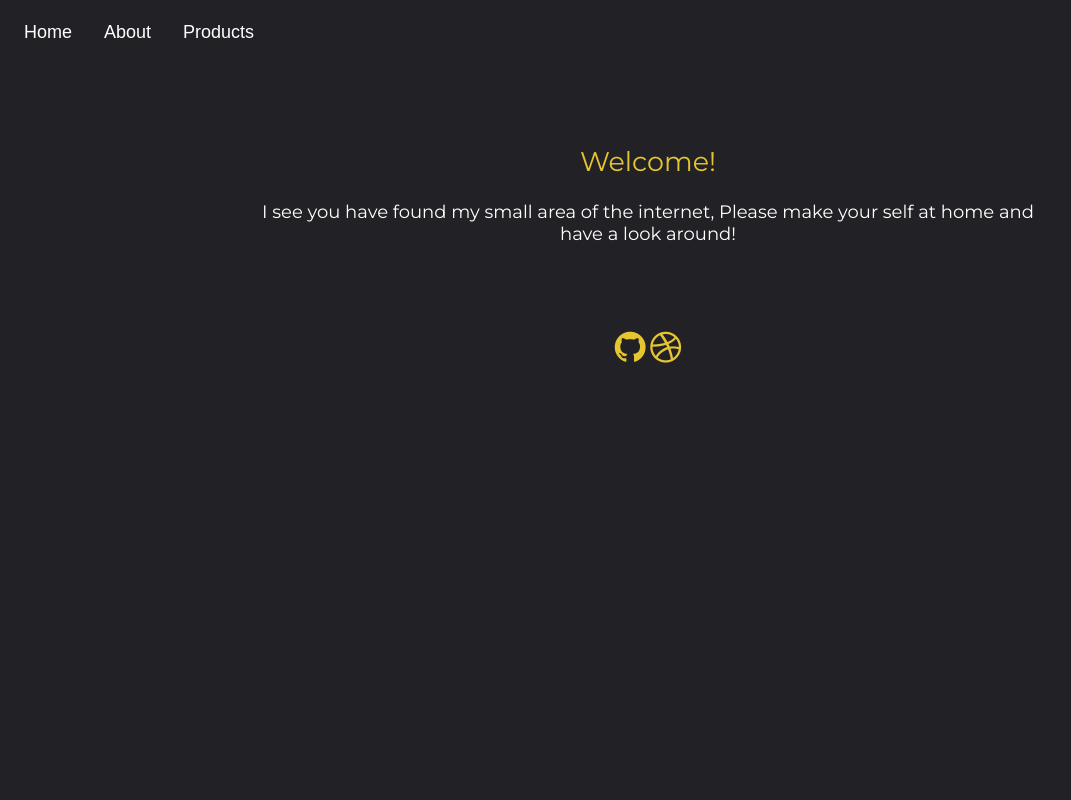
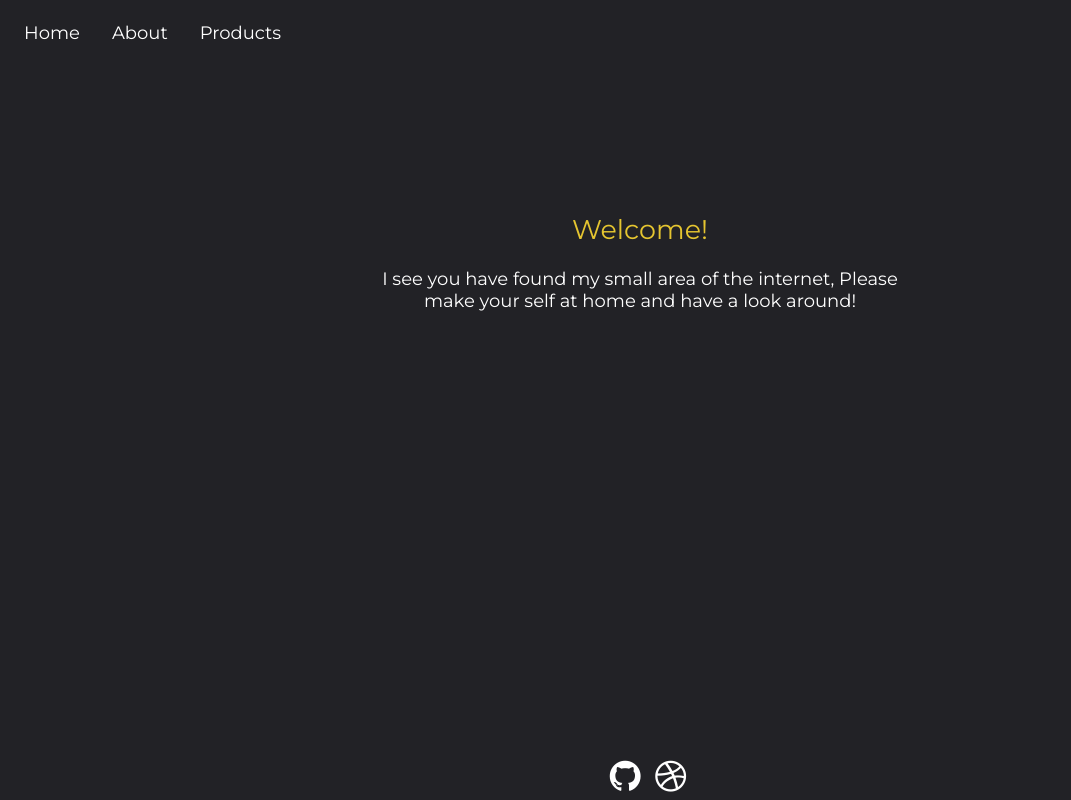
Before and after one commit to Voltern/vutondesign.github.io, a plain HTML site: page index.html in a window 1280 px wide. Shown: the whole page, without its empty margins (0-1071 px from the left). Drawn offline with Linux system fonts and the light colour scheme.

Commit message:
Adding transitions

```diff
--- a/assets/css/main.css
+++ b/assets/css/main.css
@@ -3,7 +3,7 @@
 html,
 body {
 	background-color: #222226;
-    color: white;
+	color: #fff;
 	width: 100%;
 	height: auto;
 	font-weight: 400;
@@ -26,11 +26,19 @@ h2 {
 	font-family: 'Montserrat', sans-serif;
 }
 
-a {
-    color: #e5c530;
+header a:link,
+header a:visited {
+	color: #fff;
 	font-family: 'Montserrat', sans-serif;
-    transition: transform .2s;
+	transition: background-color .2s;
+	border-radius: 50px;
 }
+
+header a:hover,
+header a:active {
+	background-color: #e5c530;
+}
+
 
 ul {
 	list-style-type: none;
@@ -64,3 +72,32 @@ li a:hover {
 	background-color: #e5c530;
 	border-radius: 25px;
 }
+
+.hero-content {
+	position: absolute;
+	bottom: 50%;
+	left: 50%;
+	transform: translate(-50%, -50%);
+	width: calc((80vw + 10vh) / 2);
+}
+
+footer {
+	position: absolute;
+	bottom: 0;
+	width: 100%;
+	padding: 6px 0;
+}
+
+footer a:link,
+footer a:visited {
+	text-decoration: none;
+	padding: 0 5px;
+	color: #fff;
+	transition: font-size .2s;
+	vertical-align: middle;
+}
+
+footer a:hover,
+footer a:active {
+	font-size: 1.13em;
+}
--- a/index.html
+++ b/index.html
@@ -16,7 +16,7 @@
 	<link rel="apple-touch-icon" sizes="144x144" href="./assets/favicons/apple-icon-144x144.png">
 	<link rel="apple-touch-icon" sizes="152x152" href="./assets/favicons/apple-icon-152x152.png">
 	<link rel="apple-touch-icon" sizes="180x180" href="./assets/favicons/apple-icon-180x180.png">
-<link rel="icon" type="image/png" sizes="192x192"  href="./assets/favicons/android-icon-192x192.png">
+	<link rel="icon" type="image/png" sizes="192x192" href="./assets/favicons/android-icon-192x192.png">
 	<link rel="icon" type="image/png" sizes="32x32" href="./assets/favicons/favicon-32x32.png">
 	<link rel="icon" type="image/png" sizes="16x16" href="./assets/favicons/favicon-16x16.png">
 	<link rel="manifest" href="/manifest.json">
@@ -25,25 +25,24 @@
 </head>
 
 <body>
+	<header>
 		<ul>
 			<li><a href="http://vutondesign.com">Home</a></li>
 			<li><a href="http://vutondesign.com/about">About</a></li>
 			<li><a href="http://vutondesign.com/products">Products</a></li>
 		</ul>
+	</header>
 
-<br/><br/><br/>
+	<div class="hero-content">
+		<h2> Welcome! </h2>
+		<p> I see you have found my small area of the internet, Please make your self at home and have a look around! </p>
+	</div>
 
-<h2> Welcome! </h2>
-<p> I see you have found my small area of the internet, Please make your self at home and <br/>
-have a look around! </p>
-<br/><br/><br/>
+	<footer>
+		<a href="https://github.com/vutondesign"><i class="fa fa-github fa-2x"></i></a>
+		<a href="https://dribbble.com/vutondesign"><i class="fa fa-dribbble fa-2x"></i></a>
+	</footer>
 </body>
 
-<footer>
-  <center>
-    <a href="https://github.com/vutondesign"><i class="fa fa-github fa-2x"></i></a>
-    <a href="https://dribbble.com/vutondesign"><i class="fa fa-dribbble fa-2x"></i></a>
-  </center>
-</footer>
 
 </html>
```
Lines whose indentation alone changed are shown as unchanged.
